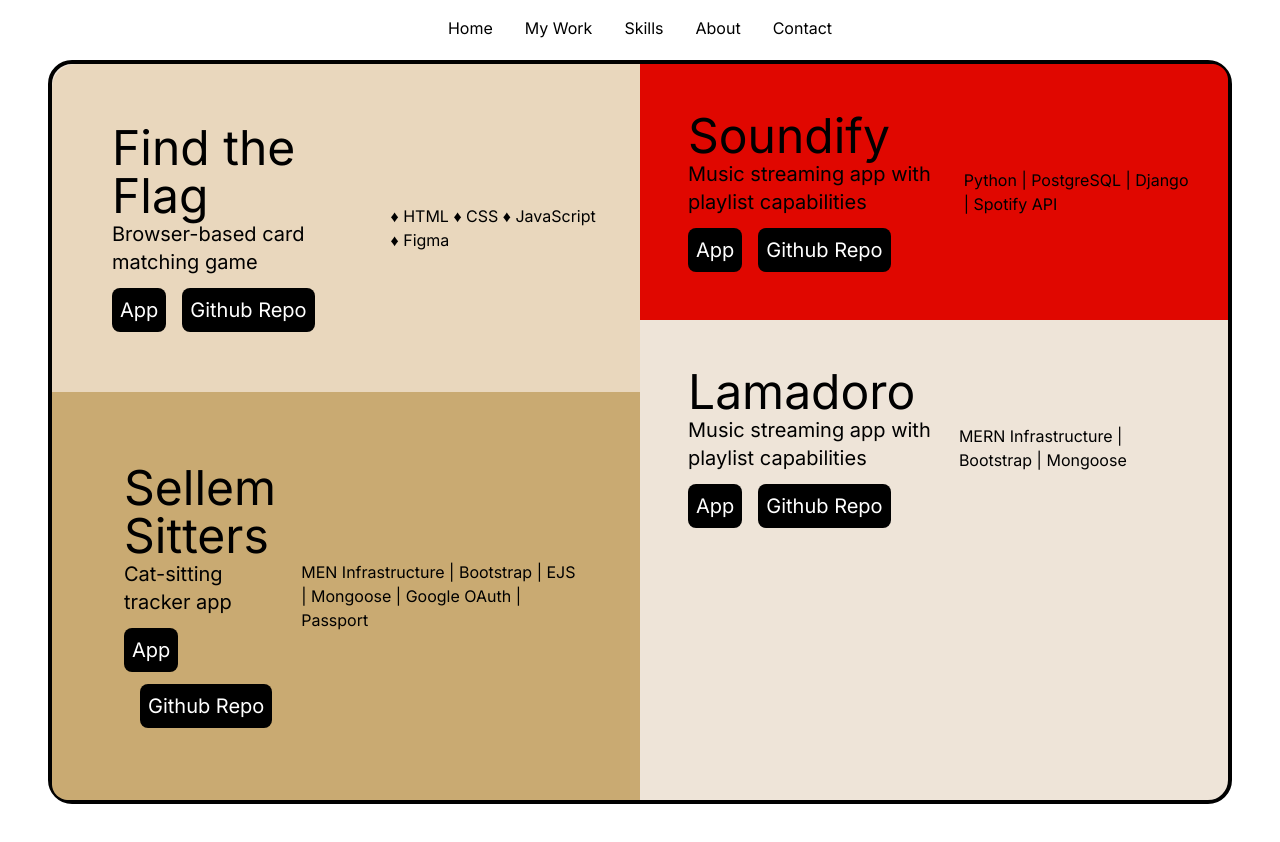
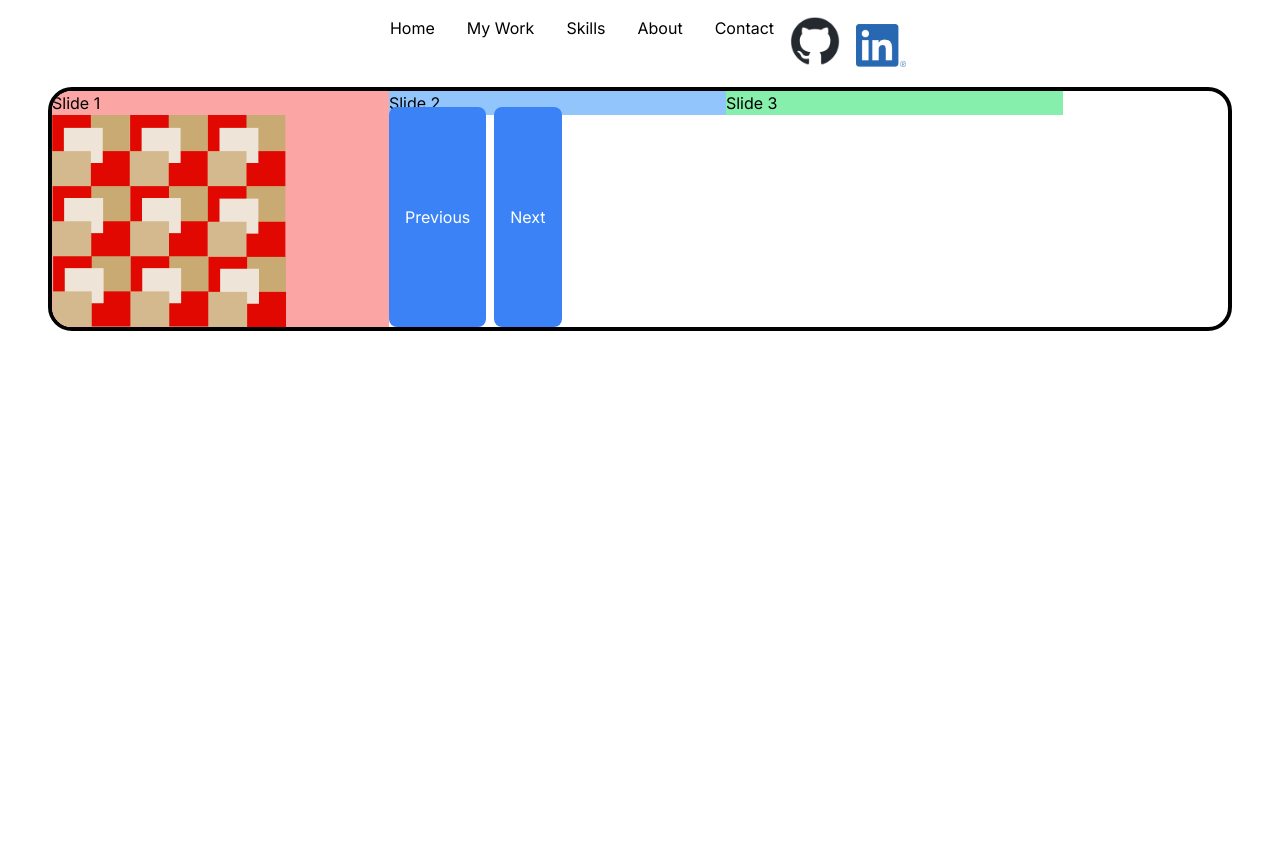
Before and after one commit to mzsellem/marleysz, a Next.js app: page /mywork in a window 1280 px wide. Shown: the top 842 px of the page. After the commit the page ends 800 px from the top, so only its background shows below. Built offline with nearby package versions, Linux system fonts and the light colour scheme.

Commit message:
add li and gh logos

```diff
--- /dev/null
+++ b/app/components/SlidingGallery.js
@@ -0,0 +1,42 @@
+// components/SlidingGallery.js
+import React, { useState } from 'react';
+
+const SlidingGallery = ({ slides }) => {
+  const [slideIndex, setSlideIndex] = useState(0);
+
+  const nextSlide = () => {
+    setSlideIndex((prevIndex) => (prevIndex + 1) % slides.length);
+  };
+
+  const prevSlide = () => {
+    setSlideIndex((prevIndex) => (prevIndex - 1 + slides.length) % slides.length);
+  };
+
+  return (
+    <div className="flex flex-row h-full overflow-hidden border-4 border-black rounded-3xl m-12 mt-5">
+      <div className="flex transition-transform duration-300 ease-in-out transform -translate-x-full translate-x-[calc(-100%*var(--slideIndex))]">
+        {slides.map((slide, index) => (
+          <div key={index} className="w-full flex-shrink-0 p-0">
+            {slide}
+          </div>
+        ))}
+      </div>
+      <div className="flex justify-center mt-4 space-x-2">
+        <button
+          onClick={prevSlide}
+          className="px-4 py-2 bg-blue-500 text-white rounded-lg"
+        >
+          Previous
+        </button>
+        <button
+          onClick={nextSlide}
+          className="px-4 py-2 bg-blue-500 text-white rounded-lg"
+        >
+          Next
+        </button>
+      </div>
+    </div>
+  );
+};
+
+export default SlidingGallery;
--- a/app/layout.js
+++ b/app/layout.js
@@ -11,7 +11,9 @@
 export default function RootLayout({ children }) {
   return (
     <html lang="en">
-      <body className={inter.className}>{children}</body>
+      <body className={inter.className}>
+        {children}
+      </body>
     </html>
   )
 }
--- a/app/mywork/page.jsx
+++ b/app/mywork/page.jsx
@@ -1,102 +1,23 @@
+"use client";
 import Navbar from "../navbar/page";
+import React from "react";
+import SlidingGallery from "../components/SlidingGallery";
+import "../../public/logo.png";
 
 export default function MyWork() {
+   const slides = [
+      <div className="bg-red-300">
+         Slide 1
+         <img src="/logo.png" />
+      </div>,
+      <div className="bg-blue-300">Slide 2</div>,
+      <div className="bg-green-300">Slide 3</div>,
+   ];
    return (
       <>
          <Navbar />
-         <div className="flex flex-row h-full border-4 border-black rounded-3xl m-12 mt-5 p-0  bg-custom">
-            <div className="flex w-1/2 h-full">
-               <div className="flex flex-col w-full h-1/2">
-                  <div className="flex justify-center items-center h-full bg-custom-tan rounded-tl-3xl p-11">
-                     <div className="w-3/4 p-4 text-5xl">
-                        Find the Flag{" "}
-                        <p className="text-xl">
-                           Browser-based card matching game
-                        </p>
-                        <button className="bg-black text-white text-xl rounded-lg p-2">
-                           {" "}
-                           <a href="https://mzsellem-ga.github.io/concentration-memory-game/">
-                              App
-                           </a>
-                        </button>
-                        <button className="bg-black text-white text-xl rounded-lg p-2 ml-4">
-                           {" "}
-                           <a href="https://github.com/mzsellem-GA/concentration-memory-game">
-                              {" "}
-                              Github Repo
-                           </a>
-                        </button>
-                     </div>
-                     <div>
-                        &#9830; HTML &#9830; CSS &#9830; JavaScript &#9830;
-                        Figma
-                     </div>
-                  </div>
-                  <div className="flex justify-center items-center h-full bg-custom-dark-tan rounded-bl-2xl p-14">
-                     <div className="w-3/4 p-4 text-5xl">
-                        Sellem Sitters
-                        <p className="text-xl">Cat-sitting tracker app</p>
-                        <button className="bg-black text-white text-xl rounded-lg p-2">
-                           {" "}
-                           <a href="https://sellemsitters.fly.dev/">App</a>
-                        </button>
-                        <button className="bg-black text-white text-xl rounded-lg p-2 ml-4">
-                           {" "}
-                           <a href="https://github.com/mzsellem-GA/cat-sitting-tracker">
-                              Github Repo
-                           </a>
-                        </button>
-                     </div>
-                     <div>
-                        MEN Infrastructure | Bootstrap | EJS | Mongoose | Google
-                        OAuth | Passport
-                     </div>
-                  </div>
-               </div>
-            </div>
-            <div className="flex w-1/2 h-full">
-               <div className="flex flex-col w-full h-1/2">
-                  <div className="flex justify-center items-center h-full bg-custom-red rounded-tr-2xl p-8">
-                     <div className="w-3/4 p-4 text-5xl">
-                        Soundify
-                        <p className="text-xl">
-                           Music streaming app with playlist capabilities
-                        </p>
-                        <button className="bg-black text-white text-xl rounded-lg p-2">
-                           {" "}
-                           <a href="https://soundify-ahje.onrender.com/">App</a>
-                        </button>
-                        <button className="bg-black text-white text-xl rounded-lg p-2 ml-4">
-                           {" "}
-                           <a href="https://github.com/mzsellem-GA/Soundify">
-                              Github Repo
-                           </a>
-                        </button>
-                     </div>
-                     <div>Python | PostgreSQL | Django | Spotify API</div>
-                  </div>
-                  <div className="flex justify-center items-center h-full p-8">
-                     <div className="w-3/4 p-4 text-5xl">
-                        Lamadoro{" "}
-                        <p className="text-xl">
-                           Music streaming app with playlist capabilities
-                        </p>
-                        <button className="bg-black text-white text-xl rounded-lg p-2">
-                           {" "}
-                           <a href="https://lamadoro.onrender.com">App</a>
-                        </button>
-                        <button className="bg-black text-white text-xl rounded-lg p-2 ml-4">
-                           {" "}
-                           <a href="https://github.com/mzsellem-GA/lamadoro">
-                              Github Repo
-                           </a>
-                        </button>
-                     </div>
-                     <div> MERN Infrastructure | Bootstrap | Mongoose</div>
-                  </div>
-               </div>
-            </div>
-         </div>
+         <SlidingGallery slides={slides} />
+         <div className="flex flex-col h-full border-black rounded-3xl m-12 mt-5 p-0"></div>
       </>
    );
 }
--- a/app/navbar/page.jsx
+++ b/app/navbar/page.jsx
@@ -31,6 +31,27 @@
                   Contact
                </a>
             </div>
+            <div className="flex space-x-4">
+               <a href="https://github.com/mzsellem-GA">
+                  <img
+                     src="/github-mark.png"
+                     alt="github logo"
+                     width="50"
+                     height="50"
+                  />
+               </a>
+               <a
+                  href="https://www.linkedin.com/in/marley-sellem/"
+                  className="mt-2"
+               >
+                  <img
+                     src="/li-logo.png"
+                     alt="linkedin logo"
+                     width="50"
+                     height="50"
+                  />
+               </a>
+            </div>
          </nav>
       </>
    );
```
Also changed, not shown: public/github-mark.png (added), public/li-logo.png (added).
